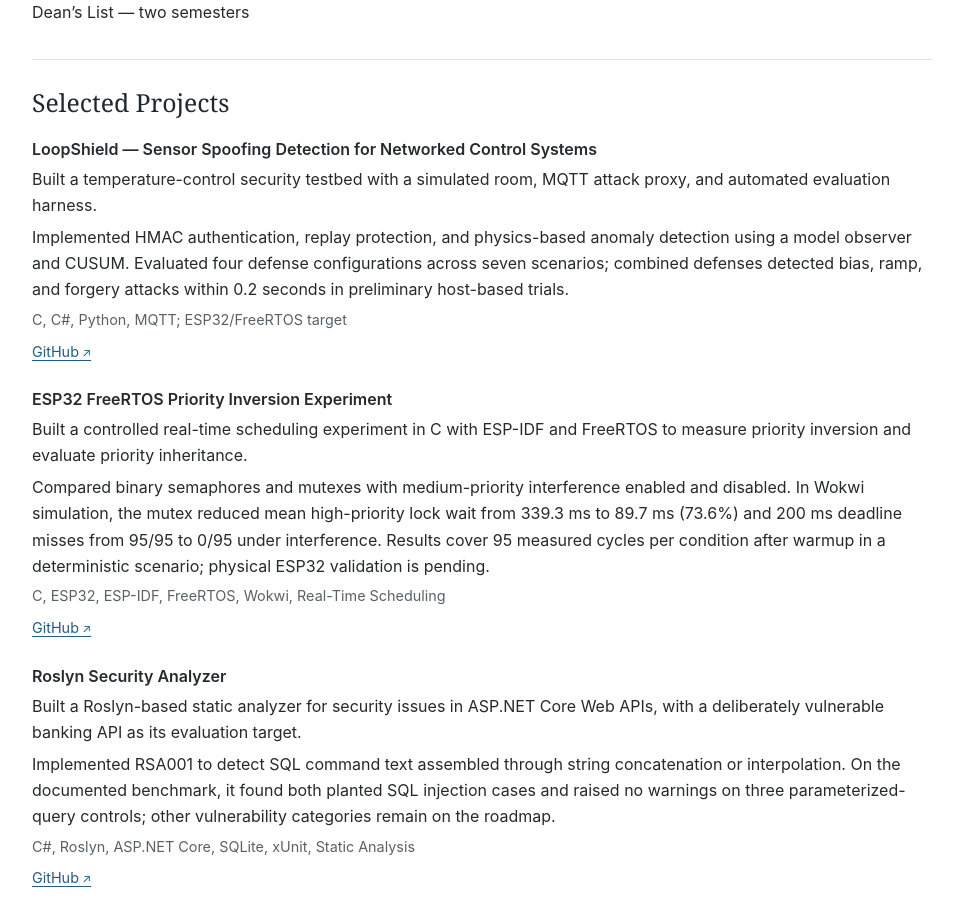
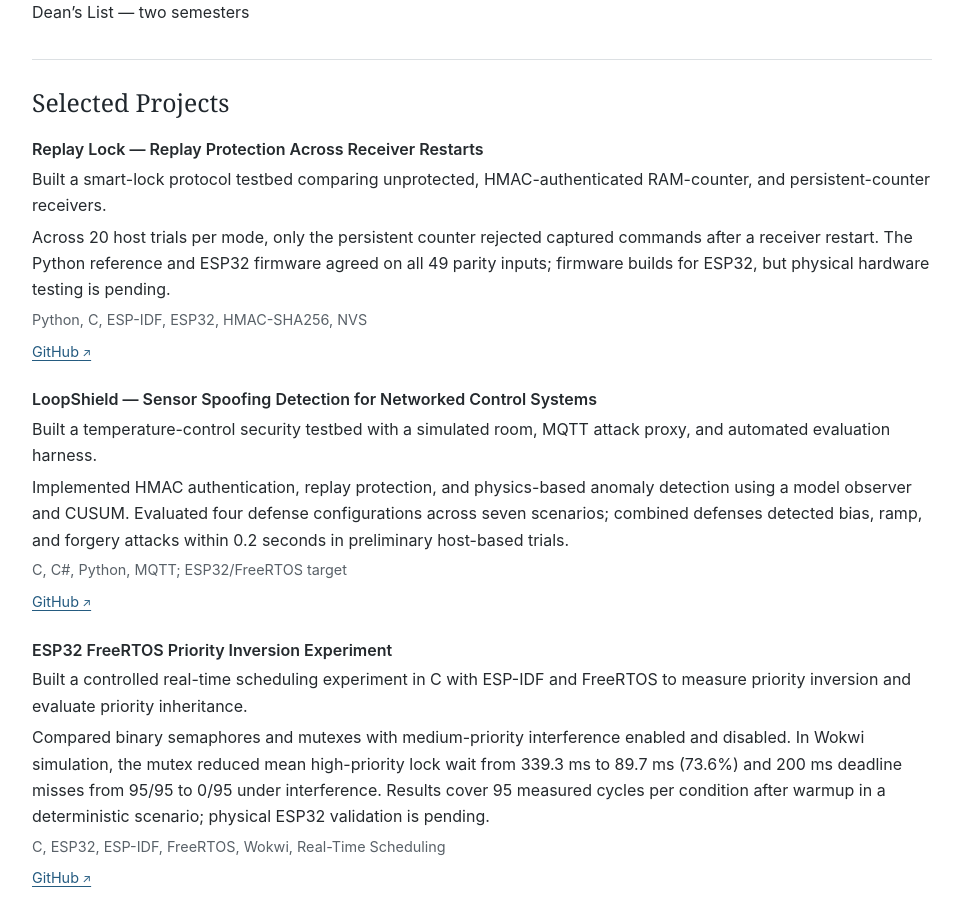
Before and after one commit to saadkabiruddin/saadkabiruddin.github.io, an Angular app: page / in a window 1280 px wide. Shown: the part 2080-2997 px from the top of the page, without its empty margins (158-1119 px from the left). Built offline with nearby package versions, Linux system fonts and the light colour scheme.

Commit message:
Update portfolio.data.ts

```diff
--- a/src/app/portfolio.data.ts
+++ b/src/app/portfolio.data.ts
@@ -47,6 +47,17 @@ export const underReviewPublications = [
 ];
 
 export const projects = [
+  {
+    title: 'Replay Lock — Replay Protection Across Receiver Restarts',
+    description:
+      'Built a smart-lock protocol testbed comparing unprotected, HMAC-authenticated RAM-counter, and persistent-counter receivers.',
+    details:
+      'Across 20 host trials per mode, only the persistent counter rejected captured commands after a receiver restart. The Python reference and ESP32 firmware agreed on all 49 parity inputs; firmware builds for ESP32, but physical hardware testing is pending.',
+    technologies: 'Python, C, ESP-IDF, ESP32, HMAC-SHA256, NVS',
+    links: [
+      { label: 'GitHub', url: 'https://github.com/saadkabiruddin/replay-lock' },
+    ],
+  },
   {
     title: 'LoopShield — Sensor Spoofing Detection for Networked Control Systems',
     description:
```
